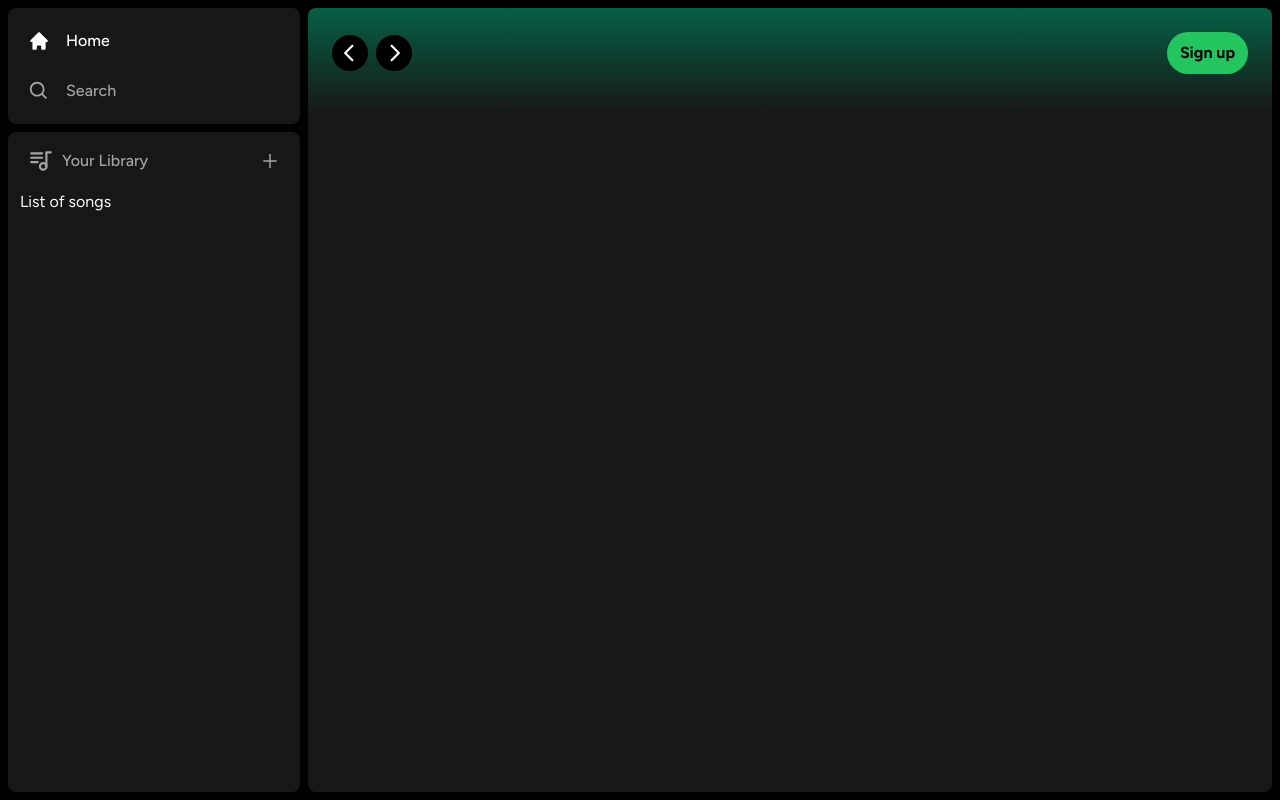
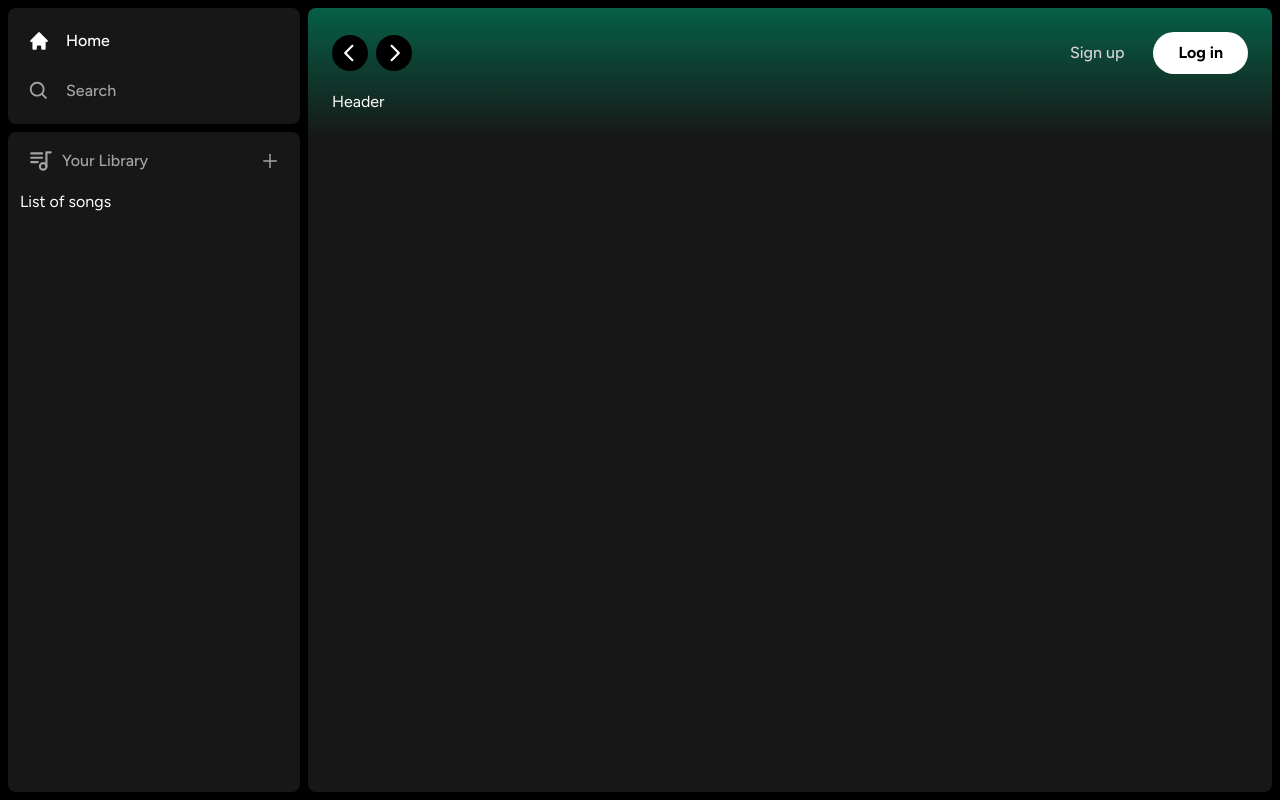
Before and after one commit to Wael-Morjen/Spotify-Music-Platform, a Next.js app: page / in a window 1280 px wide. Built offline with nearby package versions, Linux system fonts and the light colour scheme.

Commit message:
log in / sign in button integration

```diff
--- a/components/Header.tsx
+++ b/components/Header.tsx
@@ -115,13 +115,33 @@ const Header = ({
                 >
                     <>
                         <div>
-                            <Button>
+                            <Button
+                                onClick={() => {}}
+                                className="
+                                    bg-tranparent
+                                    text-neutral-300
+                                    font-medium
+                                "
+                            >
                                 Sign up
+                            </Button>
+                        </div>
+                        <div>
+                            <Button
+                                onClick={() => {}}
+                                className="
+                                    bg-white
+                                    px-6
+                                    py-2
+                                "
+                            >
+                                Log in
                             </Button>
                         </div>
                     </>
                 </div>
             </div>
+            {children}
         </div>
     );
 }
```
